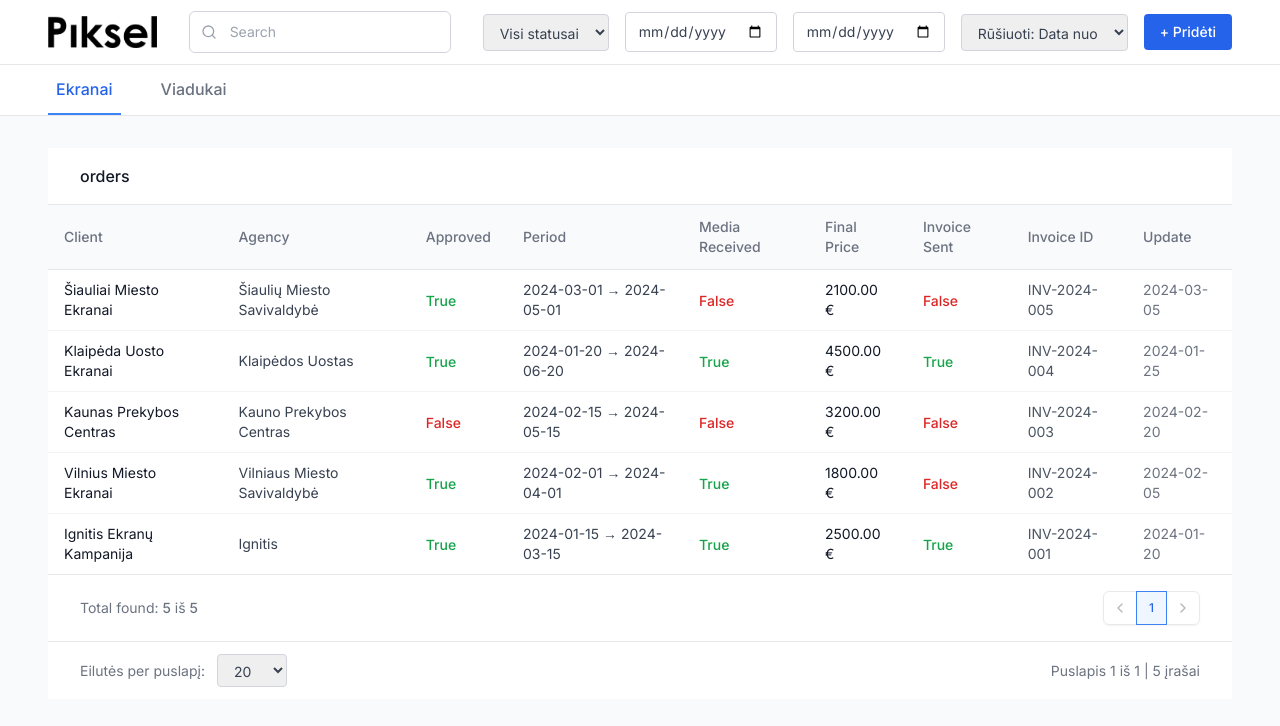
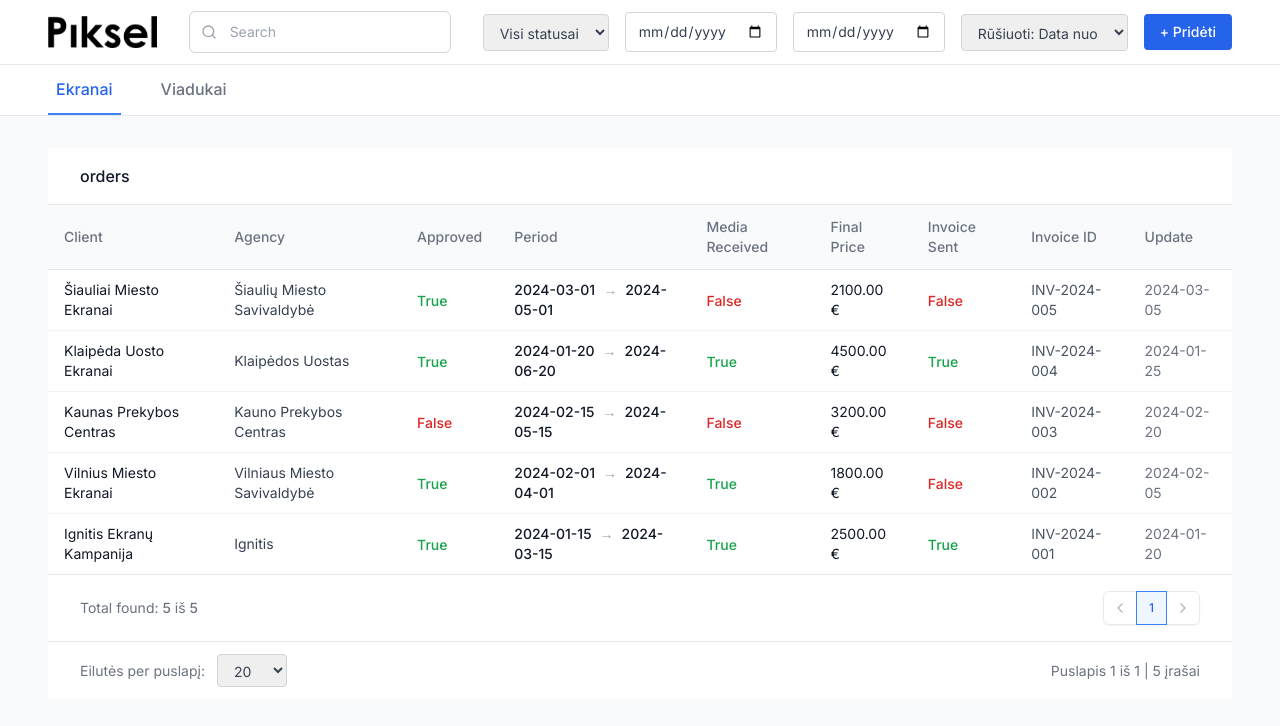
Before and after one commit to rentcas-pixel/piksel-base, a Next.js app: page / in a window 1280 px wide. Shown: the top 726 px of the page. Built offline with nearby package versions, Linux system fonts and the light colour scheme.

Commit message:
Enhance Period column: make dates bolder and arrow more visible

```diff
--- a/components/OrdersTable.tsx
+++ b/components/OrdersTable.tsx
@@ -124,7 +124,9 @@ export default function OrdersTable({ orders, onOrderClick }: OrdersTableProps)
                   </span>
                 </td>
                 <td className="px-4 py-2.5 text-sm text-gray-700" onClick={() => onOrderClick(order)}>
-                  {formatDate(order.dataNuo)} → {formatDate(order.dataIki)}
+                  <span className="font-medium text-gray-900">{formatDate(order.dataNuo)}</span>
+                  <span className="text-gray-400 mx-2">→</span>
+                  <span className="font-medium text-gray-900">{formatDate(order.dataIki)}</span>
                 </td>
                 <td className="px-4 py-2.5" onClick={() => onOrderClick(order)}>
                   <span className={`text-sm font-medium ${
```
